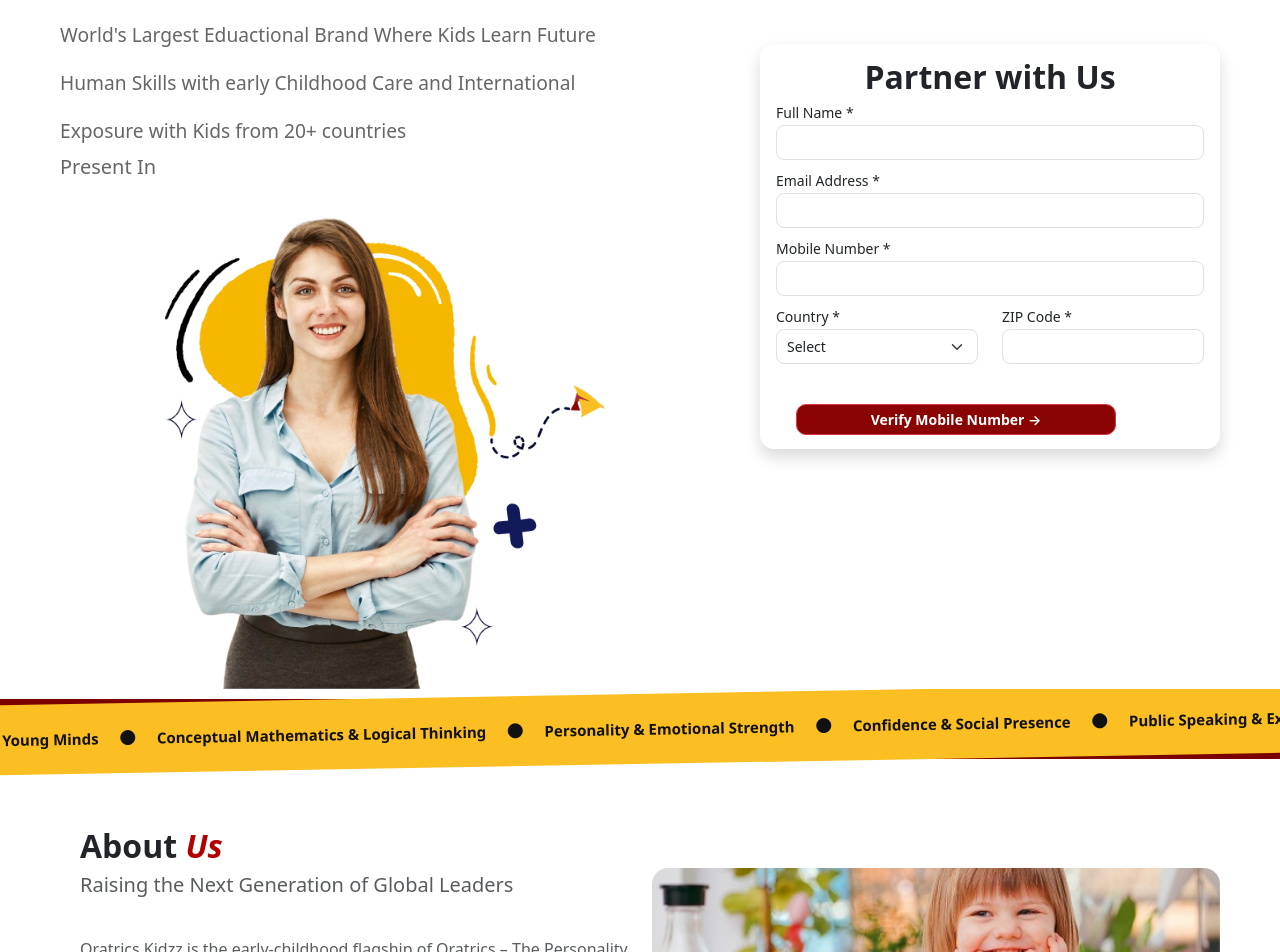
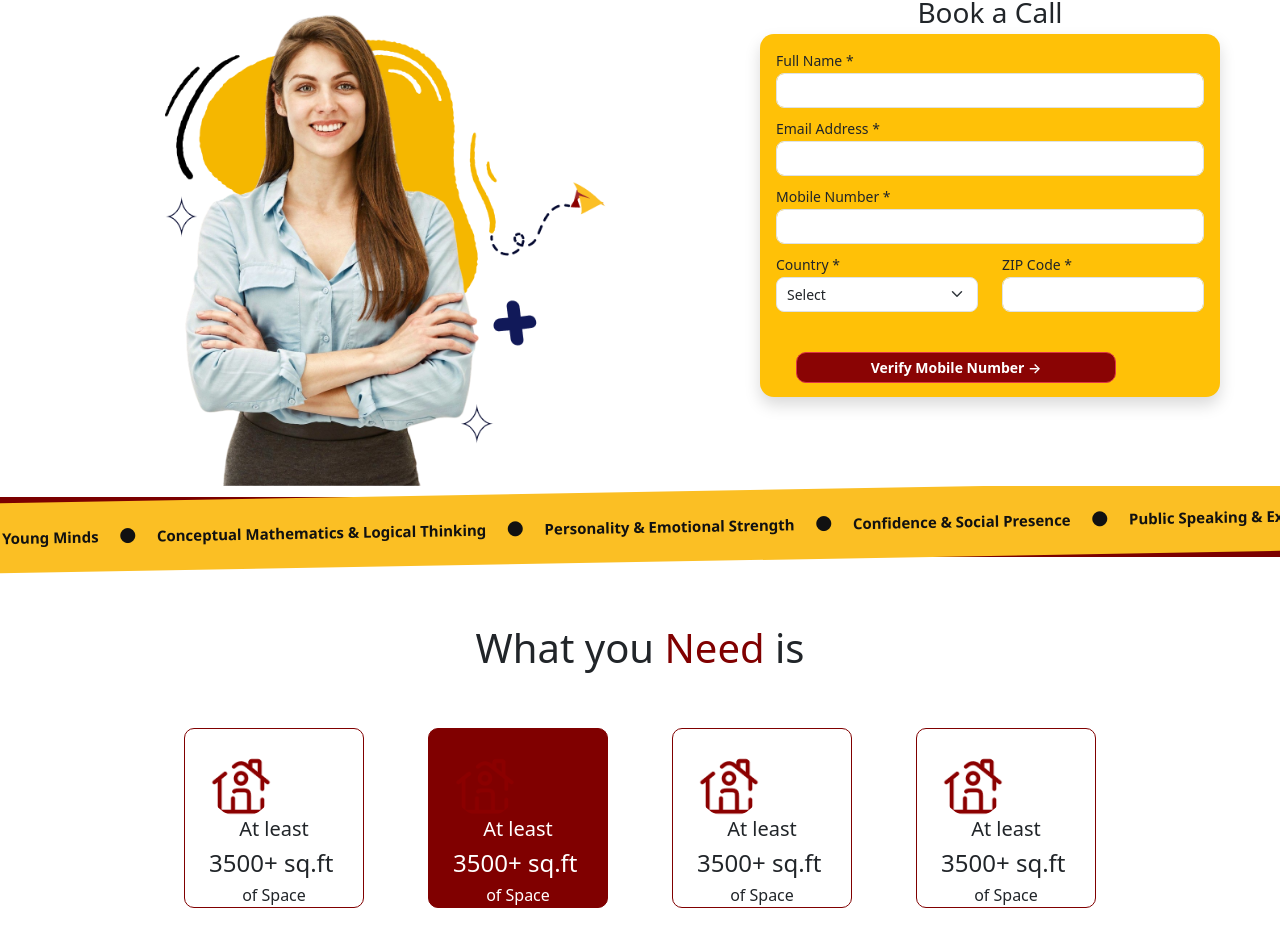
Before and after one commit to Sahu2408saurabh/franchise, a React (Vite) app: page / in a window 1280 px wide. Shown: the part 339-1291 px from the top of the page. Built offline with nearby package versions, Linux system fonts and the light colour scheme.

Commit message:
Need Section

```diff
--- a/src/App.jsx
+++ b/src/App.jsx
@@ -7,6 +7,7 @@
 import TestimonialsSection from "./components/Testimonial/TestimonialsSection";
 import WhyPartner from "./components/WhyPartner/WhyPartner";
 import WhyPartnerProcess from "./components/WhyPartnerProcess/WhyPartnerProcess";
+import Need from "./components/NeedSection/Need";
 
 
 function App() {
@@ -14,6 +15,9 @@
     <>
       <Navbar />
       <Hero/>
+      <Need/>
+
+
       <AboutUs/>
       <br/>
 
--- a/src/components/HeroSection/Hero.jsx
+++ b/src/components/HeroSection/Hero.jsx
@@ -14,8 +14,7 @@
             </h1>
 
             <p className="hero-subtitle">
-              World's Largest Eduactional Brand Where Kids Learn Future Human Skills with early Childhood Care and International Exposure with Kids from 20+ countries
-              <br/> <h5>Present In</h5>
+              The Harvard of Early Childhood — Building the world’s future leaders from the very first classroom.
             </p>
 
 
--- a/src/components/HeroSection/PartnerForm.jsx
+++ b/src/components/HeroSection/PartnerForm.jsx
@@ -101,17 +101,24 @@
   };
 
   return (
-    <div className="partner-wrapper d-flex justify-content-center ">
-      <div className="partner-card shadow">
+  <div className="">
+    <h2 className="text-center text">Own the Future</h2>
+
+    <p  className="text-center ">Bring USA’s Global Preschool Experience to Your City</p>
+
+        <h3 className="text-center   mb-1">Book a Call </h3>
+      <div className="partner-wrapper d-flex justify-content-center   margin-top-20">
+
+      <div className="partner-card bg-warning shadow">
 
         {/* <div className="text-center mb-2">
           <span className="badge franchise-badge">Franchise Opportunity</span>
         </div> */}
 
-        <h2 className="text-center fw-bold mb-1">Partner with Us </h2>
 
 
-        <form onSubmit={handleSubmit}>
+
+        <form onSubmit={handleSubmit} >
 
           <div className="mb-2">
             <label className="form-label small">Full Name *</label>
@@ -196,6 +203,7 @@
         </form>
       </div>
     </div>
+  </div>
   );
 };
 
--- a/src/components/HeroSection/hero.css
+++ b/src/components/HeroSection/hero.css
@@ -7,9 +7,10 @@
 
 .hero-title {
   font-size: 2.5rem;
-  font-weight: 800;
+  font-weight: 700;
   line-height: 1.2;
   color: #1a1a1a;
+  white-space: nowrap;
 }
 
 .hero-title span {
@@ -20,6 +21,7 @@
   font-size: 1.2rem;
   color: #666;
   margin: 15px 0 25px;
+  line-height: 1.6;
 }
 
 .hero-image {
--- a/src/components/HeroSection/partnerForm.css
+++ b/src/components/HeroSection/partnerForm.css
@@ -4,6 +4,9 @@
   padding: 0px;
 }
 
+.text{
+  color: maroon;
+}
 .partner-card {
   max-width: 460px;
   width: 100%;
--- /dev/null
+++ b/src/components/NeedSection/Need.jsx
@@ -0,0 +1,57 @@
+import React from 'react'
+import './need.css'
+import need from '../../assets/need.png'
+
+const Need = () => {
+  return (
+    <div className='hh'>
+
+        <h1 className='text-center mt-5'>What you <span className='need'>Need</span> is</h1>
+
+        <div className='d-flex main-card  justify-content-center align-items-center gap-5 mt-5 flex-wrap'>
+            <div className='need-card border-1 p-4 m-2'>
+
+                <img src={need} className='icon' alt="icon" />
+                <h5 className='text-center'>At least</h5>
+                <h4 >3500+ sq.ft</h4>
+                <h6 className='text-center'>of Space</h6>
+            </div>
+
+            <div className='need-card border-1 bg-maroon  p-4 m-2'>
+
+                <img src={need} className='icon' alt="icon" />
+                <h5 className='text-center'>At least</h5>
+                <h4 >3500+ sq.ft</h4>
+                <h6 className='text-center'>of Space</h6>
+            </div>
+
+            <div className='need-card border-1 p-4 m-2'>
+
+                <img src={need} className='icon' alt="icon" />
+                <h5 className='text-center'>At least</h5>
+                <h4 >3500+ sq.ft</h4>
+                <h6 className='text-center'>of Space</h6>
+            </div>
+
+            <div className='need-card border-1 p-4 m-2'>
+
+                <img src={need} className='icon' alt="icon" />
+                <h5 className='text-center'>At least</h5>
+                <h4 >3500+ sq.ft</h4>
+                <h6 className='text-center'>of Space</h6>
+            </div>
+
+
+        </div>
+
+
+
+
+
+
+
+    </div>
+  )
+}
+
+export default Need
--- /dev/null
+++ b/src/components/NeedSection/need.css
@@ -0,0 +1,27 @@
+.need{
+    color:maroon
+}
+
+.need-card{
+    border-radius: 10px;
+    height: 180px;
+    width: 180px;
+    border: 3px solid maroon;
+
+}
+.main-card{
+    margin-top: 50px;
+}
+
+.icon{
+    display: block;
+  justify-content: center;
+  align-items: center;
+  height: 8vh;
+  width: 8vh;
+}
+
+.bg-maroon{
+    background-color: maroon;
+    color: white;
+}
```
Also changed, not shown: src/assets/need.png (added).
